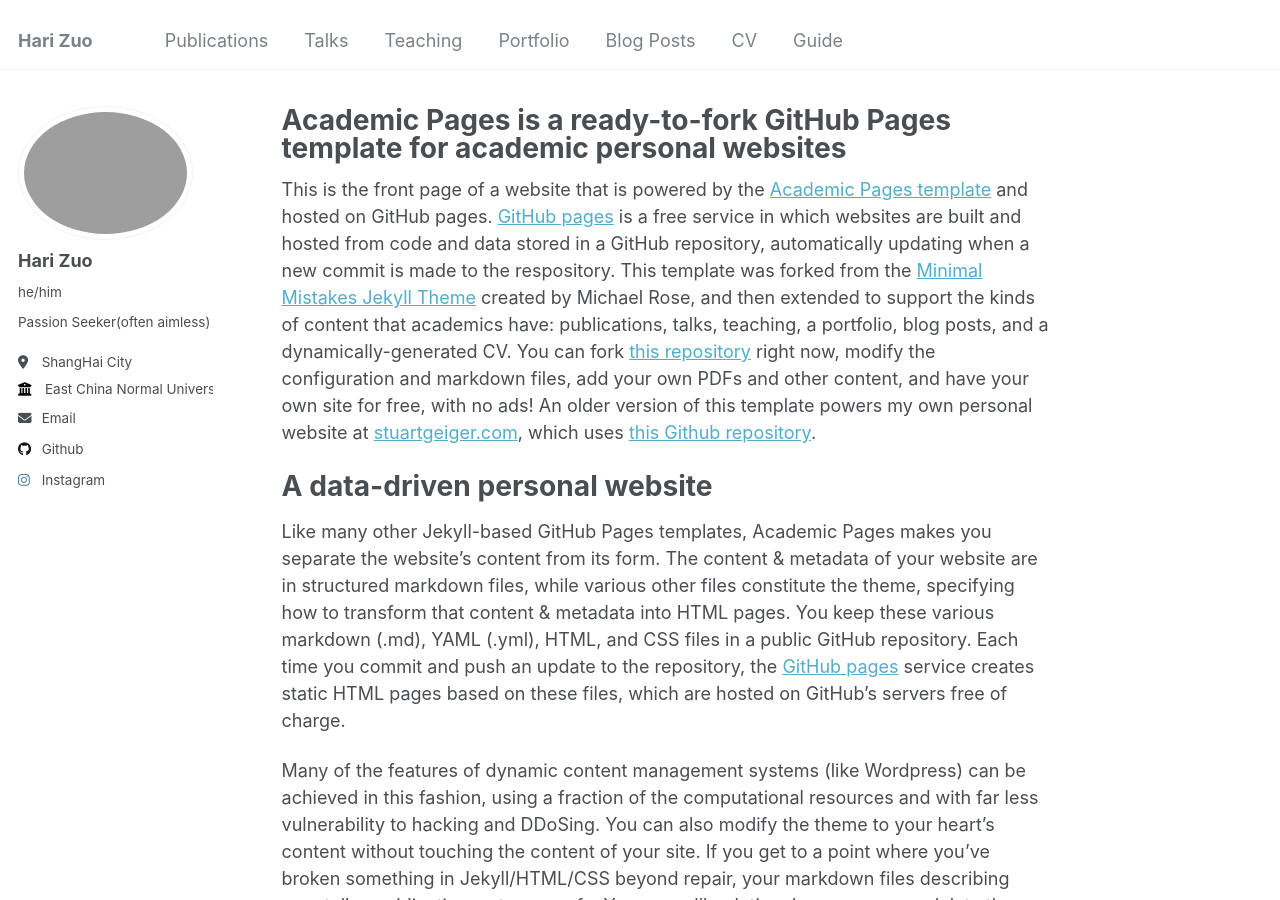
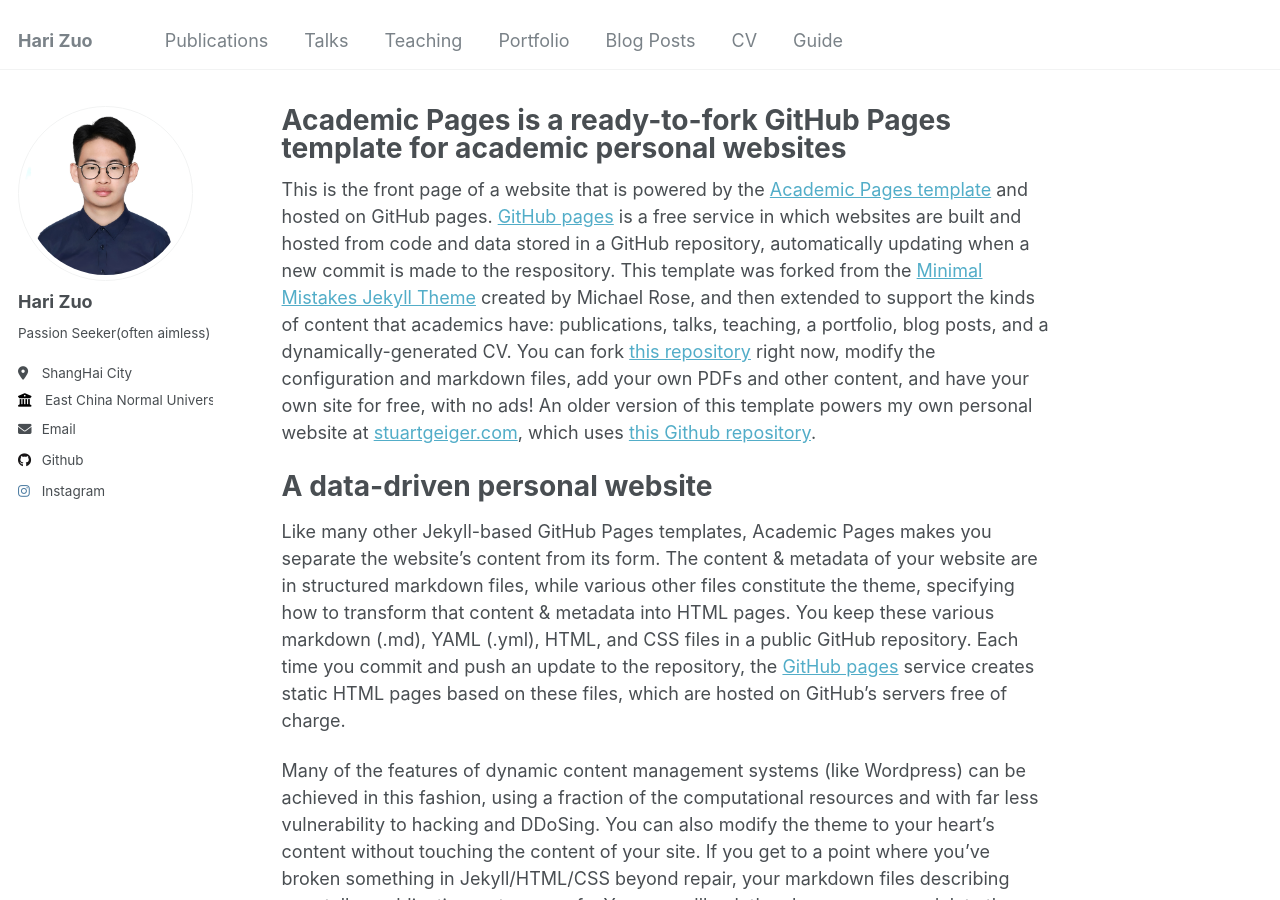
Before and after one commit to HariLogicSeldon/HariLogicSeldon.github.io, a Jekyll site: the page built from _pages/about.md, in a window 1280 px wide and 900 px high. Built offline with Jekyll 4.4.1, drawn with Linux system fonts in a browser that asks for light colours.

Commit message:
new config

```diff
--- a/_config.yml
+++ b/_config.yml
@@ -21,9 +21,9 @@ repository               : "harilogicseldon/harilogicseldon.github.io"
 #               Additional customization can be done by editing /_includes/author-profile.html
 author:
   # Biographic information
-  avatar           : "profile.png"
+  avatar           : "profile.jpg"
   name             : "Hari Zuo"
-  pronouns         : "he/him" # example: "she/her"
+  pronouns         :  # example: "she/her"
   bio              : "Passion Seeker(often aimless) "
   location         : "ShangHai City"
   employer         : "East China Normal University"
```
